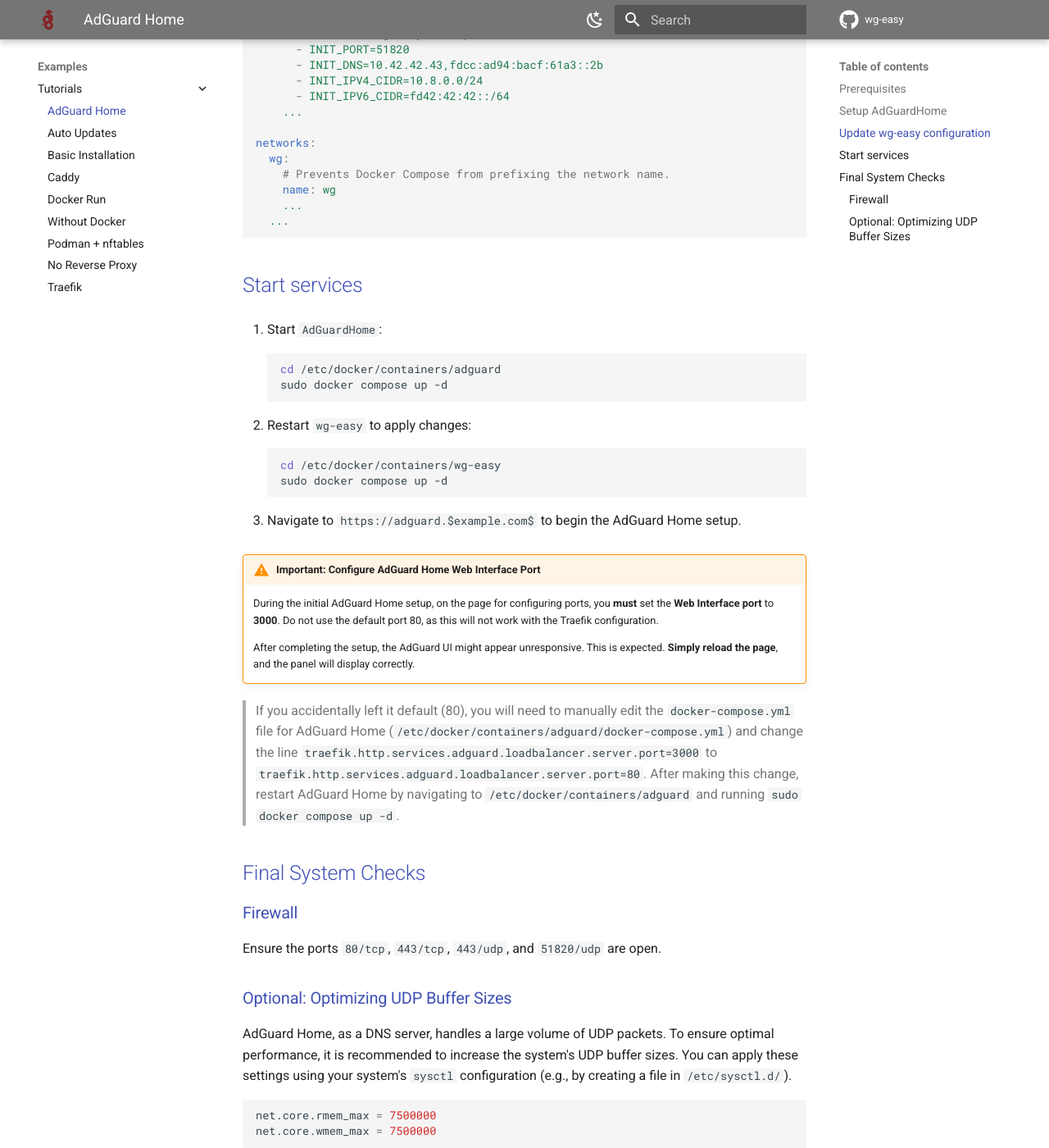
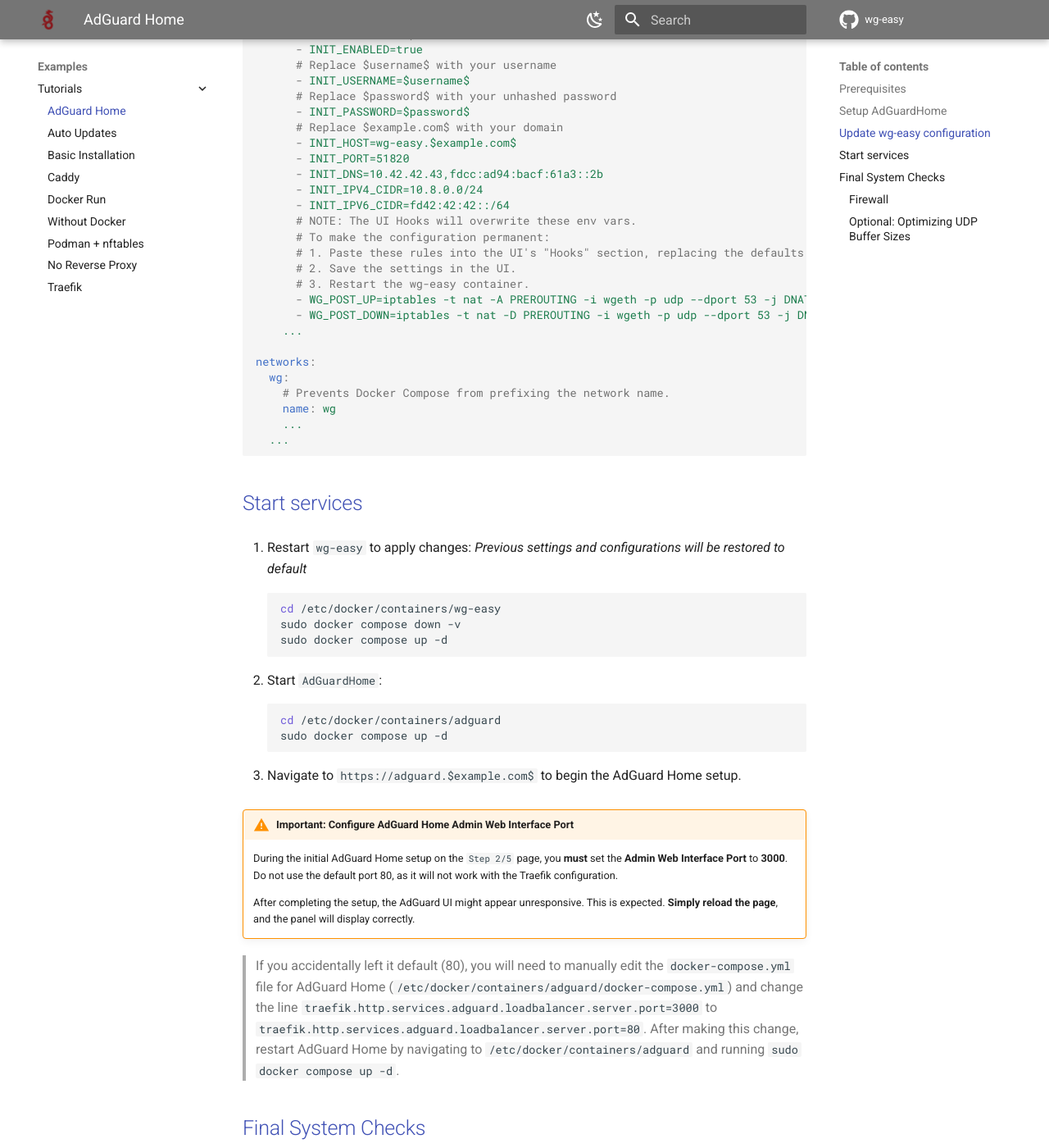
Before and after one commit to wg-easy/wg-easy, an MkDocs documentation site: the page built from docs/content/examples/tutorials/adguard.md, in a window 1280 px wide and 1400 px high, scrolled down 1862 px. Shown: the whole window at 82% size. Built offline with MkDocs 1.6.1 and Material for MkDocs 9.7.7, drawn with Linux system fonts in a browser that asks for light colours; comment, search, counter and statistics services are not loaded; the version menu is left out; some of the changed text lies outside the part shown.

Commit message:
docs: Temporary fix multi-network iptables
Signed-off-by: Edgar R.N <ernvk23@gmail.com>

````diff
--- a/docs/content/examples/tutorials/adguard.md
+++ b/docs/content/examples/tutorials/adguard.md
@@ -30,31 +30,31 @@
 
 ```yaml
 services:
-  adguard:
-    image: adguard/adguardhome:v0.107.64
-    container_name: adguard
-    restart: unless-stopped
-    volumes:
-      - /etc/docker/volumes/adguard/adguard_work:/opt/adguardhome/work
-      - /etc/docker/volumes/adguard/adguard_conf:/opt/adguardhome/conf
-    networks:
-      wg:
-        ipv4_address: 10.42.42.43
-        ipv6_address: fdcc:ad94:bacf:61a3::2b
-      traefik: {}
-    labels:
-      - "traefik.enable=true"
-      - "traefik.http.routers.adguard.rule=Host(`adguard.$example.com$`)"
-      - "traefik.http.routers.adguard.entrypoints=websecure"
-      - "traefik.http.routers.adguard.service=adguard"
-      - "traefik.http.services.adguard.loadbalancer.server.port=3000"
-      - "traefik.docker.network=traefik"
+    adguard:
+        image: adguard/adguardhome:v0.107.64
+        container_name: adguard
+        restart: unless-stopped
+        volumes:
+            - /etc/docker/volumes/adguard/adguard_work:/opt/adguardhome/work
+            - /etc/docker/volumes/adguard/adguard_conf:/opt/adguardhome/conf
+        networks:
+            wg:
+                ipv4_address: 10.42.42.43
+                ipv6_address: fdcc:ad94:bacf:61a3::2b
+            traefik: {}
+        labels:
+            - 'traefik.enable=true'
+            - 'traefik.http.routers.adguard.rule=Host(`adguard.$example.com$`)'
+            - 'traefik.http.routers.adguard.entrypoints=websecure'
+            - 'traefik.http.routers.adguard.service=adguard'
+            - 'traefik.http.services.adguard.loadbalancer.server.port=3000'
+            - 'traefik.docker.network=traefik'
 
 networks:
-  wg:
-    external: true
-  traefik:
-    external: true
+    wg:
+        external: true
+    traefik:
+        external: true
 ```
 
 ## Update `wg-easy` configuration
@@ -73,7 +73,14 @@
     ports:
       - "51820:51820/udp"
     ...
+    networks:
+      wg:
+        ...
+        interface_name: wgeth
+      ...
+    ...
     environment:
+      - WG_DEVICE=wgeth
       # Unattended Setup
       - INIT_ENABLED=true
       # Replace $username$ with your username
@@ -86,6 +93,13 @@
       - INIT_DNS=10.42.42.43,fdcc:ad94:bacf:61a3::2b
       - INIT_IPV4_CIDR=10.8.0.0/24
       - INIT_IPV6_CIDR=fd42:42:42::/64
+      # NOTE: The UI Hooks will overwrite these env vars.
+      # To make the configuration permanent:
+      # 1. Paste these rules into the UI's "Hooks" section, replacing the defaults.
+      # 2. Save the settings in the UI.
+      # 3. Restart the wg-easy container.
+      - WG_POST_UP=iptables -t nat -A PREROUTING -i wgeth -p udp --dport 53 -j DNAT --to-destination 10.42.42.43; iptables -t nat -A PREROUTING -i wgeth -p tcp --dport 53 -j DNAT --to-destination 10.42.42.43; ip6tables -t nat -A PREROUTING -i wgeth -p udp --dport 53 -j DNAT --to-destination fdcc:ad94:bacf:61a3::2b; ip6tables -t nat -A PREROUTING -i wgeth -p tcp --dport 53 -j DNAT --to-destination fdcc:ad94:bacf:61a3::2b; iptables -A FORWARD -i wgeth -j ACCEPT; iptables -A FORWARD -o wgeth -j ACCEPT; ip6tables -A FORWARD -i wgeth -j ACCEPT; ip6tables -A FORWARD -o wgeth -j ACCEPT; iptables -t nat -A POSTROUTING -o wgeth -j MASQUERADE; ip6tables -t nat -A POSTROUTING -o wgeth -j MASQUERADE
+      - WG_POST_DOWN=iptables -t nat -D PREROUTING -i wgeth -p udp --dport 53 -j DNAT --to-destination 10.42.42.43 || true; iptables -t nat -D PREROUTING -i wgeth -p tcp --dport 53 -j DNAT --to-destination 10.42.42.43 || true; ip6tables -t nat -D PREROUTING -i wgeth -p udp --dport 53 -j DNAT --to-destination fdcc:ad94:bacf:61a3::2b || true; ip6tables -t nat -D PREROUTING -i wgeth -p tcp --dport 53 -j DNAT --to-destination fdcc:ad94:bacf:61a3::2b || true; iptables -D FORWARD -i wgeth -j ACCEPT || true; iptables -D FORWARD -o wgeth -j ACCEPT || true; ip6tables -D FORWARD -i wgeth -j ACCEPT || true; ip6tables -D FORWARD -o wgeth -j ACCEPT || true; iptables -t nat -D POSTROUTING -o wgeth -j MASQUERADE || true; ip6tables -t nat -D POSTROUTING -o wgeth -j MASQUERADE || true
     ...
 
 networks:
@@ -98,24 +112,26 @@
 
 ## Start services
 
-1. Start `AdGuardHome`:
+1. Restart `wg-easy` to apply changes:
+   _Previous settings and configurations will be restored to default_
+
+    ```shell
+    cd /etc/docker/containers/wg-easy
+    sudo docker compose down -v
+    sudo docker compose up -d
+    ```
+
+2. Start `AdGuardHome`:
 
     ```shell
     cd /etc/docker/containers/adguard
     sudo docker compose up -d
     ```
 
-2. Restart `wg-easy` to apply changes:
-
-    ```shell
-    cd /etc/docker/containers/wg-easy
-    sudo docker compose up -d
-    ```
-
 3. Navigate to `https://adguard.$example.com$` to begin the AdGuard Home setup.
 
-/// warning | Important: Configure AdGuard Home Web Interface Port
-During the initial AdGuard Home setup, on the page for configuring ports, you **must** set the **Web Interface port** to **3000**. Do not use the default port 80, as this will not work with the Traefik configuration.
+/// warning | Important: Configure AdGuard Home Admin Web Interface Port
+During the initial AdGuard Home setup on the `Step 2/5` page, you **must** set the **Admin Web Interface Port** to **3000**. Do not use the default port 80, as it will not work with the Traefik configuration.
 
 After completing the setup, the AdGuard UI might appear unresponsive. This is expected. **Simply reload the page**, and the panel will display correctly.
 ///
````
